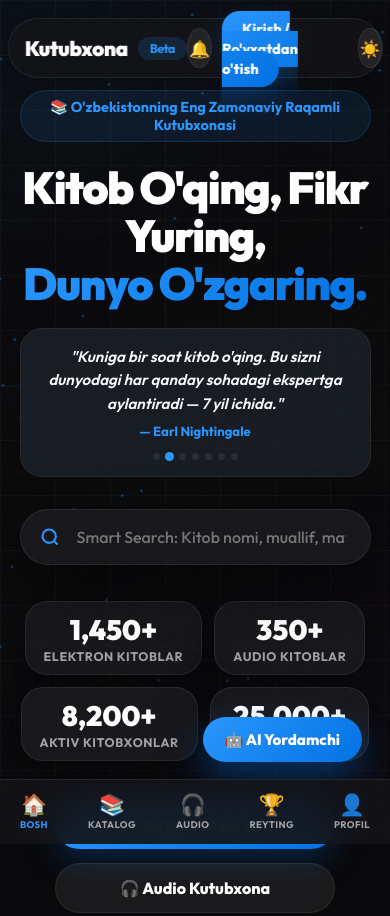
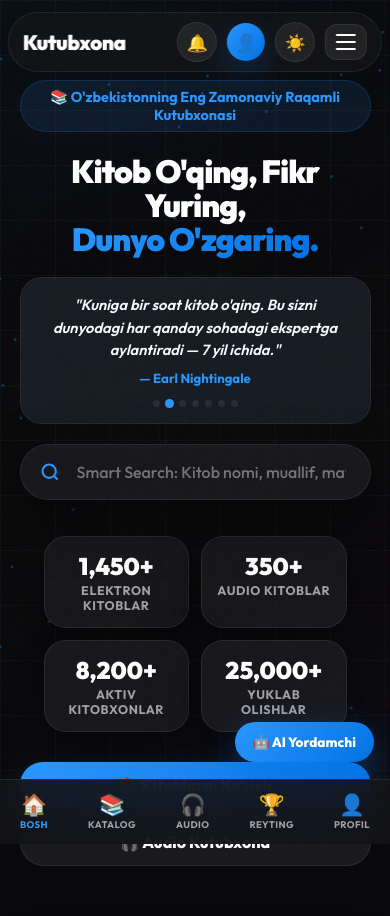
Before and after one commit to jaloliddinaliwerov/libraryfull, a plain HTML site: page index.html in a window 390 px wide. Shown: the top 916 px of the page. Drawn offline with Linux system fonts and the light colour scheme.

Commit message:
Add files via upload

```diff
--- a/index.html
+++ b/index.html
@@ -88,8 +88,9 @@ img{display:block;}
 .icon-btn:hover{background:rgba(255,255,255,.13);}
 .user-badge{display:flex;align-items:center;gap:8px;background:rgba(255,255,255,.07);border:1px solid var(--border);padding:5px 14px 5px 6px;border-radius:var(--radius-pill);font-weight:700;font-size:.88rem;}
 .avatar{width:32px;height:32px;background:var(--grad);border-radius:50%;display:flex;align-items:center;justify-content:center;color:#fff;font-weight:900;font-size:.9rem;flex-shrink:0;}
-.auth-btn{background:var(--grad);color:#fff;padding:9px 20px;border-radius:var(--radius-pill);font-weight:800;font-size:.9rem;box-shadow:var(--shadow-blue);transition:.25s;}
+.auth-btn{background:var(--grad);color:#fff;padding:9px 20px;border-radius:var(--radius-pill);font-weight:800;font-size:.9rem;box-shadow:var(--shadow-blue);transition:.25s;white-space:nowrap;}
 .auth-btn:hover{transform:translateY(-2px);box-shadow:0 16px 35px rgba(0,113,227,.35);}
+.auth-btn-short{display:none;background:var(--grad);color:#fff;width:38px;height:38px;border-radius:50%;border:none;font-size:1.1rem;align-items:center;justify-content:center;box-shadow:var(--shadow-blue);}
 .logout-link{background:none;border:none;color:var(--red);font-weight:700;font-size:.82rem;margin-left:6px;}
 
 /* hamburger (mobile) */
@@ -148,8 +149,8 @@ img{display:block;}
 .search-ico{position:absolute;left:20px;top:50%;transform:translateY(-50%);color:var(--blue);width:20px;height:20px;pointer-events:none;}
 
 /* HERO STATS */
-.hero-stats{display:flex;gap:22px;flex-wrap:wrap;justify-content:center;margin-bottom:40px;}
-.stat-chip{background:var(--surface);border:1px solid var(--border);padding:14px 26px;border-radius:22px;text-align:center;box-shadow:var(--shadow);}
+.hero-stats{display:grid;grid-template-columns:repeat(2,1fr);gap:14px;width:100%;max-width:560px;margin-bottom:30px;}
+.stat-chip{background:var(--surface);border:1px solid var(--border);padding:16px 20px;border-radius:22px;text-align:center;box-shadow:var(--shadow);}
 .stat-num{font-size:1.75rem;font-weight:900;}
 .stat-lbl{font-size:.78rem;font-weight:700;color:var(--muted);text-transform:uppercase;letter-spacing:.6px;margin-top:2px;}
 
@@ -416,6 +417,12 @@ footer{background:var(--surface);border-top:1px solid var(--border);padding:46px
     .nav-links{display:none;}
     .hamburger{display:flex;}
     .streak-pill{display:none;}
+    /* On mobile show only icon for auth button */
+    .auth-btn{display:none;}
+    .auth-btn-short{display:flex !important;}
+    /* user badge: hide username text on mobile */
+    .user-badge .user-name{display:none;}
+    .user-badge{padding:5px 8px;}
     .gami-grid{grid-template-columns:1fr;}
     .modal{grid-template-columns:1fr;}
     .featured-card{grid-template-columns:1fr;}
@@ -424,29 +431,34 @@ footer{background:var(--surface);border-top:1px solid var(--border);padding:46px
     .profile-hero{grid-template-columns:1fr;text-align:center;}
     .profile-stats{grid-template-columns:repeat(2,1fr);}
     .bottom-nav{display:block;}
-    /* push page content above bottom nav */
     .page{padding-bottom:72px;}
     footer{padding-bottom:84px;}
-    /* hide AI FAB on mobile to avoid overlap with bottom nav */
-    .ai-fab{bottom:82px;}
+    .ai-fab{bottom:82px;right:16px;padding:11px 18px;font-size:.85rem;}
     .ai-panel{bottom:136px;}
+    /* stats full width 2 column */
+    .hero-stats{grid-template-columns:repeat(2,1fr);width:calc(100% - 40px);max-width:420px;gap:12px;}
+    .stat-chip{padding:14px 12px;}
+    .stat-num{font-size:1.5rem;}
 }
 @media(max-width:600px){
-    .hero h1{letter-spacing:-1.5px;}
-    .hero-stats{gap:12px;}
-    .stat-chip{padding:10px 18px;}
-    .books-grid{grid-template-columns:repeat(auto-fill,minmax(165px,1fr));}
+    .hero h1{letter-spacing:-1px;font-size:clamp(2rem,8vw,3rem);}
+    .hero-stats{max-width:100%;padding:0 4px;}
+    .books-grid{grid-template-columns:repeat(2,1fr);gap:14px;}
+    .book-card{padding:14px;}
+    .cover-wrap{height:200px;}
     .ai-panel{width:calc(100% - 32px);right:16px;left:16px;}
     .footer-inner{grid-template-columns:1fr;}
     .profile-stats{grid-template-columns:repeat(2,1fr);}
-    .modal{padding:22px;gap:18px;}
-    .hero{padding-top:calc(var(--nav-h) + 30px);min-height:auto;}
-    .quote-box{padding:16px 20px;}
-    .quote-text{font-size:.95rem;}
-    .hero-cta{flex-direction:column;width:100%;max-width:280px;}
-    .hero-cta .btn-primary,.hero-cta .btn-ghost{width:100%;text-align:center;}
-    .nav{width:96%;padding:0 16px;height:60px;}
+    .modal{padding:20px 16px;gap:16px;}
+    .hero{padding-top:calc(var(--nav-h) + 20px);min-height:auto;padding-bottom:30px;}
+    .quote-box{padding:16px 18px;margin-bottom:20px;}
+    .quote-text{font-size:.92rem;}
+    .hero-cta{flex-direction:column;width:100%;gap:10px;}
+    .hero-cta .btn-primary,.hero-cta .btn-ghost{width:100%;text-align:center;padding:13px;}
+    .nav{width:96%;padding:0 14px;height:60px;top:12px;}
     :root{--nav-h:60px;}
+    .logo-badge{display:none;}
+    .section{padding:50px 4vw;}
 }
     </style>
 </head>
@@ -1362,9 +1374,13 @@ function checkUserAuth() {
     const user = JSON.parse(localStorage.getItem('user') || 'null');
     if (user) {
         const init = (user.fullName || user.username || 'U').charAt(0).toUpperCase();
-        container.innerHTML = `<div class="user-badge"><div class="avatar">${init}</div><span>${user.fullName || user.username}</span><button class="logout-link" onclick="logout()">Chiqish</button></div>`;
+        const name = user.fullName || user.username || '';
+        container.innerHTML = `<div class="user-badge"><div class="avatar">${init}</div><span class="user-name">${name}</span><button class="logout-link" onclick="logout()">✕</button></div>`;
     } else {
-        container.innerHTML = `<a href="login/index.html" class="auth-btn">Kirish / Ro'yxatdan o'tish</a>`;
+        // Desktop: full text button | Mobile: icon-only circle button
+        container.innerHTML = `
+            <a href="login/index.html" class="auth-btn">Kirish / Ro'yxatdan o'tish</a>
+            <a href="login/index.html" class="auth-btn-short" title="Kirish">👤</a>`;
     }
 }
 function logout() { localStorage.removeItem('token'); localStorage.removeItem('user'); checkUserAuth(); showToast('👋 Tizimdan chiqildi.'); }
```
